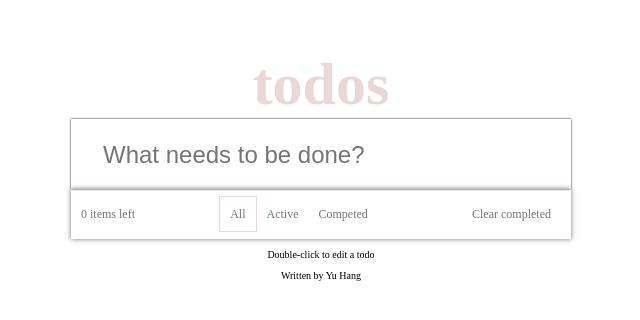
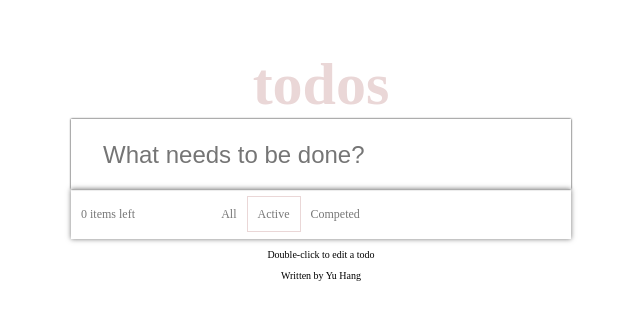
Before and after one commit to yhzhang99/exercise-todo, a Vue app: page /TodoItem/active in a window 1280 px wide. Shown: the top 320 px of the page, without its empty margins (319-959 px from the left). Built offline with nearby package versions, Linux system fonts and the light colour scheme; a small style sheet from the web is missing.

Commit message:
refactor: 使用Vuex和Vue Router重构

```diff
--- a/package.json
+++ b/package.json
@@ -9,12 +9,16 @@
   },
   "dependencies": {
     "core-js": "^3.6.5",
-    "vue": "^2.6.11"
+    "vue": "^2.6.11",
+    "vue-router": "^3.2.0",
+    "vuex": "^3.4.0"
   },
   "devDependencies": {
     "@vue/cli-plugin-babel": "~4.5.0",
     "@vue/cli-plugin-eslint": "~4.5.0",
     "@vue/cli-service": "~4.5.0",
+    "@vue/cli-plugin-router": "~4.5.0",
+    "@vue/cli-plugin-vuex": "~4.5.0",
     "@vue/eslint-config-prettier": "^6.0.0",
     "babel-eslint": "^10.1.0",
     "eslint": "^6.7.2",
--- a/src/components/TodoMain/TodoMain.vue
+++ b/src/components/TodoMain/TodoMain.vue
@@ -11,136 +11,33 @@
         placeholder="What needs to be done?"
       />
     </div>
-    <todo-item
-      v-for="(item, index) in newTodoData"
-      :key="index"
-      :todomsg="item"
-      @chaItem="chaItem"
-    ></todo-item>
-    <todo-info
-      @changeAll="changeAll"
-      @changeActive="changeActive"
-      @changeCompleted="changeCompleted"
-      @clearCom="clearCom"
-    >
-      {{ letfItems }}
+    <router-view></router-view>
+    <todo-info>
+      {{ $store.getters.letfItems }}
     </todo-info>
   </div>
 </template>
 
 <script>
-import todoStorage from '../todoStorage';
-import TodoItem from './coms/TodoItem.vue';
 import TodoInfo from './coms/TodoInfo.vue';
-// let id = 0;
 export default {
   name: 'TodoHeader',
   data() {
     return {
-      todoData: todoStorage.fetch(),
       tobedone: '',
-      id: 0,
       flag: 'all',
-      sign: true,
     };
   },
   methods: {
     addItem() {
-      if (this.todoData[this.todoData.length - 1]) {
-        this.id = this.todoData[this.todoData.length - 1].id + 1;
-      }
-      this.todoData.push({
-        id: this.id++,
-        done: false,
-        tobedone: this.tobedone,
-      });
+      this.$store.commit('addItem', this.tobedone);
       this.tobedone = '';
     },
     allDone() {
-      for (let i in this.todoData) {
-        this.todoData[i].done = this.sign;
-      }
-      this.sign = !this.sign;
-    },
-    chaItem(id) {
-      let index;
-      function getId(item) {
-        return item.id === id;
-      }
-      index = this.todoData.findIndex(getId);
-      this.todoData.splice(index, 1);
-    },
-    changeAll() {
-      this.flag = 'all';
-    },
-    changeActive() {
-      this.flag = 'active';
-    },
-    changeCompleted() {
-      this.flag = 'completed';
-    },
-    clearCom() {
-      // for (let i in this.todoData) {
-      //   if (this.todoData[i].done == 1) {
-      //     this.todoData.splice(i, 1);
-      //     i--;
-      //   }
-      // }
-      for (let i = 0; i < this.todoData.length; i++) {
-        if (this.todoData[i].done === true) {
-          this.todoData.splice(i, 1);
-          i--;
-        }
-      }
-    },
-  },
-  computed: {
-    newTodoData() {
-      if (this.flag === 'all') {
-        return this.todoData;
-      } else if (this.flag === 'active') {
-        return this.todoData.filter((item) => item.done === false);
-      }
-      return this.todoData.filter((item) => item.done === true);
-    },
-
-    letfItems() {
-      let num = 0;
-      for (let i in this.todoData) {
-        if (this.todoData[i].done === false) {
-          num++;
-        }
-      }
-      return num;
-    },
-    // leftItems: function () {
-
-    //   if(this.todoData.filter((item) => item.done == 0)) {
-    //     this.left++;
-    //   }
-    //   else this.left--;
-    //   return this.left
-    // },
-
-    // leftItems: function () {
-    //   var left = 0;
-    //   for (let key in this.todoData) {
-    //     if (this.keytodoData[key].done == 0) {
-    //       left++;
-    //     }
-    //     return left;
-    //   }
-  },
-  watch: {
-    todoData: {
-      handler: function (todoData) {
-        todoStorage.save(todoData);
-      },
-      deep: true,
+      this.$store.commit('allDone');
     },
   },
   components: {
-    TodoItem,
     TodoInfo,
   },
 };
@@ -173,9 +70,4 @@ input {
   margin: 10px 0 0 10px;
   font-size: 24px;
 }
-/*获得焦点之后取掉默认的蓝色选中框*/
-/* input:focus {
-                                    border-radius: 5px;
-                                    border: 1px solid #ccc;
-                                  } */
 </style>
--- a/src/components/TodoMain/coms/TodoInfo.vue
+++ b/src/components/TodoMain/coms/TodoInfo.vue
@@ -5,28 +5,14 @@
       items left
     </div>
     <div id="wrap">
-      <a
-        href="javascript:;"
-        :class="[index === 1 ? 'now' : '']"
-        @click="changeAll"
-        >All</a
-      >
-      <a
-        href="javascript:;"
-        :class="[index === 2 ? 'now' : '']"
-        @click="changeActive"
-        >Active</a
-      >
-      <a
-        href="javascript:;"
-        :class="[index === 3 ? 'now' : '']"
-        @click="changeCompleted"
-        >Competed</a
-      >
+      <router-link to="/TodoItem/all">All</router-link>
+      <router-link to="/TodoItem/active">Active</router-link>
+      <router-link to="/TodoItem/competed">Competed</router-link>
     </div>
-    <div id="right" @click="clearCom">
-      <a href="javascript:;">Clear completed</a>
-    </div>
+    <a href="javascript:;" id="right" @click="clearCom" v-if="isCompeted"
+      >Clear completed</a
+    >
+    <a href="javascript:;" id="right" v-else></a>
   </div>
 </template>
 
@@ -34,25 +20,21 @@
 export default {
   name: 'TodoInfo',
   data() {
-    return {
-      index: 1,
-    };
+    return {};
   },
   methods: {
-    changeAll() {
-      this.index = 1;
-      this.$emit('changeAll');
+    clearCom() {
+      this.$store.commit('clearCom');
     },
-    changeActive() {
-      this.index = 2;
-      this.$emit('changeActive');
-    },
-    changeCompleted() {
-      this.index = 3;
-      this.$emit('changeCompleted');
-    },
-    clearCom() {
-      this.$emit('clearCom');
+  },
+  computed: {
+    isCompeted() {
+      for (let i in this.$store.state.todoData) {
+        if (this.$store.state.todoData[i].done === true) {
+          return true;
+        }
+      }
+      return false;
     },
   },
 };
@@ -73,10 +55,6 @@ export default {
   font-size: 12px;
   color: #777777;
 }
-/* #wrap {
-        width: 200px;
-        height: 50px;
-      } */
 a,
 a:link,
 a:visited,
@@ -88,7 +66,14 @@ a:active {
 a {
   padding: 10px;
 }
-.now {
+
+#right {
+  display: block;
+  width: 115px;
+  padding: 0;
+}
+.router-link-active {
   border: 1px solid #ead7d7;
+  text-decoration: underline;
 }
 </style>
--- a/src/components/TodoMain/coms/TodoItem.vue
+++ b/src/components/TodoMain/coms/TodoItem.vue
@@ -1,62 +1,77 @@
 <template>
-  <div id="item" :class="{ done: this.todomsg.done }">
-    <!-- <i :class="{'iconfont icon-Todo1231' : this.todomsg.done, 'iconfont icon-todo1' : !this.todomsg.done}" @click="changeDone"></i> -->
-    <!-- :class="[ iconfont, todomsg.done? icon-Todo1231 : icon-todo1]" -->
+  <div>
+    <div
+      id="item"
+      :class="{ done: item.done }"
+      v-for="(item, index) in newTodoData"
+      :key="index"
+    >
       <i
         :class="[
           'iconfont',
-        this.todomsg.done ? 'icon-Todo1231' : 'iconfont icon-todo1',
+          item.done ? 'icon-Todo1231' : 'iconfont icon-todo1',
         ]"
-      @click="changeDone"
+        @click="changeDone(item)"
       ></i>
-    <p @dblclick="changemsg" :class="{ hide: isEdit }">
-      {{ todomsg.tobedone }}
+      <p @dblclick="changeMsg(item)" v-if="!item.isEdit">
+        {{ item.tobedone }}
       </p>
       <input
         type="text"
-      :class="{ hide: !isEdit }"
-      v-foucs="isEdit"
-      @blur="inputmsg"
-      @keyup.enter="inputmsg"
+        v-if="item.isEdit"
         v-model="inputStr"
+        v-foucs="item.isEdit"
+        @keyup.enter="inputMsg(item, index)"
+        @blur="inputMsg(item, index)"
       />
-    <i class="iconfont icon-chacha" @click="chaItem"></i>
+      <i class="iconfont icon-chacha" @click="chaItem(item.id)"></i>
+    </div>
   </div>
 </template>
 
 <script>
 export default {
   name: 'TodoItem',
-  props: {
-    todomsg: Object,
-  },
   data() {
     return {
-      isEdit: false,
       inputStr: '',
+      flag: '',
     };
   },
   methods: {
-    chaItem() {
-      this.$emit('chaItem', this.todomsg.id);
+    chaItem(id) {
+      this.$store.commit('chaItem', id);
     },
-    changeDone() {
-      this.todomsg.done = !this.todomsg.done;
+    changeDone(item) {
+      item.done = !item.done;
     },
-    changemsg() {
-      this.isEdit = !this.isEdit;
-      this.inputStr = this.todomsg.tobedone;
+    changeMsg(item) {
+      item.isEdit = true;
+      this.inputStr = item.tobedone;
     },
-    inputmsg() {
-      this.isEdit = false;
-      this.todomsg.tobedone = this.inputStr;
-      // console.log(this.inputStr);
-      // console.log(this.todomsg.tobedone);
+    inputMsg(item, index) {
+      item.isEdit = false;
+      this.$store.commit('inputMsg', [index, this.inputStr]);
+    },
+  },
+  watch: {
+    $route(to) {
+      this.flag = to.params.flag;
+    },
+  },
+  computed: {
+    newTodoData() {
+      if (this.flag === 'active') {
+        return this.$store.state.todoData.filter((item) => item.done === false);
+      } else if (this.flag === 'competed') {
+        return this.$store.state.todoData.filter((item) => item.done === true);
+      }
+      return this.$store.state.todoData;
     },
   },
   directives: {
     foucs: {
-      update(el, binding) {
+      inserted(el, binding) {
         if (binding.value) {
           el.focus();
         }
@@ -78,10 +93,6 @@ export default {
   box-shadow: 0 0 2px;
   box-sizing: border-box;
 }
-/* #item p {
-    width: 400px;
-    height: 70px;
-  } */
 
 .icon-todo1,
 .icon-Todo1231 {
@@ -119,8 +130,4 @@ input {
   margin: 10px 0 0 10px;
   font-size: 24px;
 }
-
-.hide {
-  display: none;
-}
 </style>
--- a/src/components/todoStorage.js
+++ /dev/null
@@ -1,21 +0,0 @@
-const STORAGE_KEY = 'todoStorage';
-export default {
-  fetch: function () {
-    return window.JSON.parse(window.localStorage.getItem(STORAGE_KEY) || '[]');
-  },
-  // fetchId: function () {
-  //   var todoData = window.JSON.parse(
-  //     window.localStorage.getItem(STORAGE_KEY) || '[]'
-  //   );
-  //   var id = [];
-  //   for (let i = 0; i < todoData.length; i++) {
-  //     id.push(todoData[i].id);
-  //   }
-  //   console.log(Math.max(id));
-  //   console.log(id);
-  //   return Math.max(id);
-  // },
-  save: function (items) {
-    window.localStorage.setItem(STORAGE_KEY, window.JSON.stringify(items));
-  },
-};
--- a/src/main.js
+++ b/src/main.js
@@ -1,8 +1,12 @@
 import Vue from 'vue';
 import App from './App.vue';
+import router from './router';
+import store from './store';
 
 Vue.config.productionTip = false;
 
 new Vue({
+  router,
+  store,
   render: (h) => h(App),
 }).$mount('#app');
--- /dev/null
+++ b/src/router/index.js
@@ -0,0 +1,26 @@
+import Vue from 'vue';
+import VueRouter from 'vue-router';
+
+Vue.use(VueRouter);
+
+import TodoItem from '../components/TodoMain/coms/TodoItem';
+
+const routes = [
+  { path: '/', redirect: '/TodoItem/all' },
+  {
+    path: '/TodoItem/:flag',
+    component: TodoItem,
+  },
+  {
+    path: '*',
+    redirect: '/',
+  },
+];
+
+const router = new VueRouter({
+  mode: 'history',
+  base: process.env.BASE_URL,
+  routes,
+});
+
+export default router;
--- /dev/null
+++ b/src/store/index.js
@@ -0,0 +1,63 @@
+import Vue from 'vue';
+import Vuex from 'vuex';
+
+Vue.use(Vuex);
+
+export default new Vuex.Store({
+  state: {
+    todoData: [],
+    tobedone: '',
+    id: 0,
+    sign: true,
+  },
+  mutations: {
+    addItem(state, tobedone) {
+      if (tobedone != '' && tobedone != ' ') {
+        state.todoData.push({
+          id: state.id++,
+          done: false,
+          tobedone: tobedone,
+          isEdit: false,
+        });
+      }
+    },
+    chaItem(state, id) {
+      let index;
+      function getId(item) {
+        return item.id === id;
+      }
+      index = state.todoData.findIndex(getId);
+      state.todoData.splice(index, 1);
+    },
+    allDone(state) {
+      for (let i in state.todoData) {
+        state.todoData[i].done = state.sign;
+      }
+      state.sign = !state.sign;
+    },
+    clearCom(state) {
+      for (let i = 0; i < state.todoData.length; i++) {
+        if (state.todoData[i].done === true) {
+          state.todoData.splice(i, 1);
+          i--;
+        }
+      }
+    },
+    inputMsg(state, [index, inputStr]) {
+      state.todoData[index].tobedone = inputStr;
+    },
+  },
+  actions: {},
+  getters: {
+    letfItems(state) {
+      let num = 0;
+      for (let i in state.todoData) {
+        if (state.todoData[i].done === false) {
+          num++;
+        }
+      }
+      return num;
+    },
+  },
+  modules: {},
+});
```
Also changed, not shown: 1 other file (tests, documents, lock files or other folders). Lines whose indentation alone changed are shown as unchanged.
